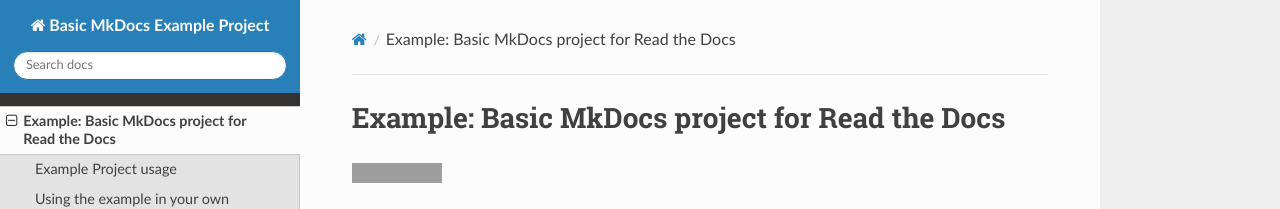
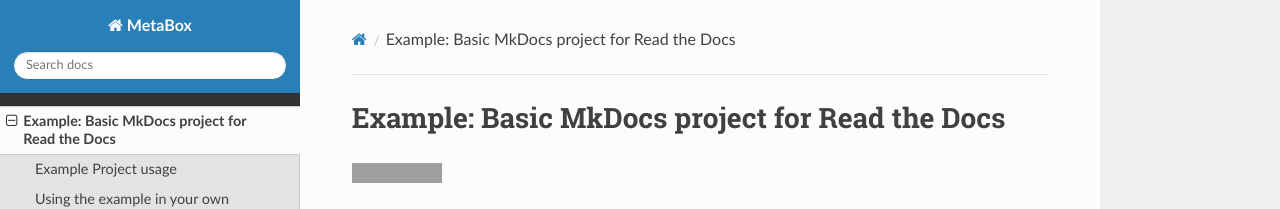
Before and after one commit to GMC-DRL/MetaBox-docs, an MkDocs documentation site: the page built from docs/index.md, in a window 1280 px wide. Shown: the top 209 px of the page. Built offline with MkDocs 1.6.1, drawn with Linux system fonts in a browser that asks for light colours; nearby versions of some CDN libraries; grey boxes are pictures that could not be loaded.

Commit message:
Update mkdocs.yml

```diff
--- a/mkdocs.yml
+++ b/mkdocs.yml
@@ -1,4 +1,4 @@
-site_name: Basic MkDocs Example Project
+site_name: MetaBox
 theme:
   name: readthedocs
   highlightjs: true
```
